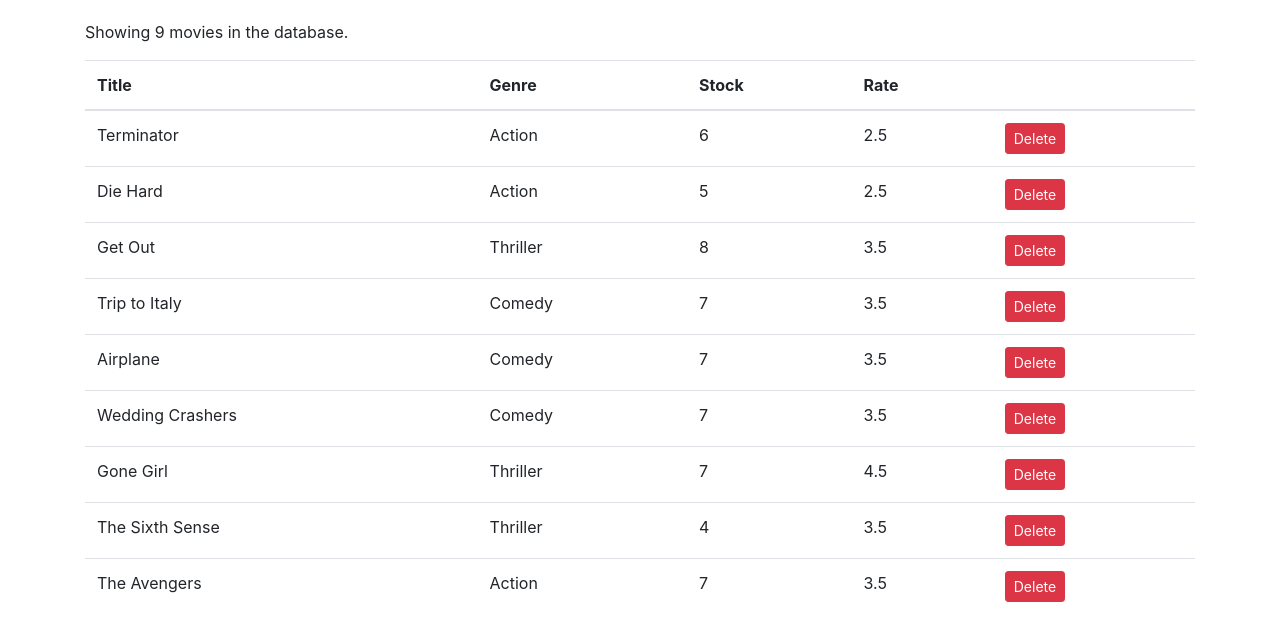
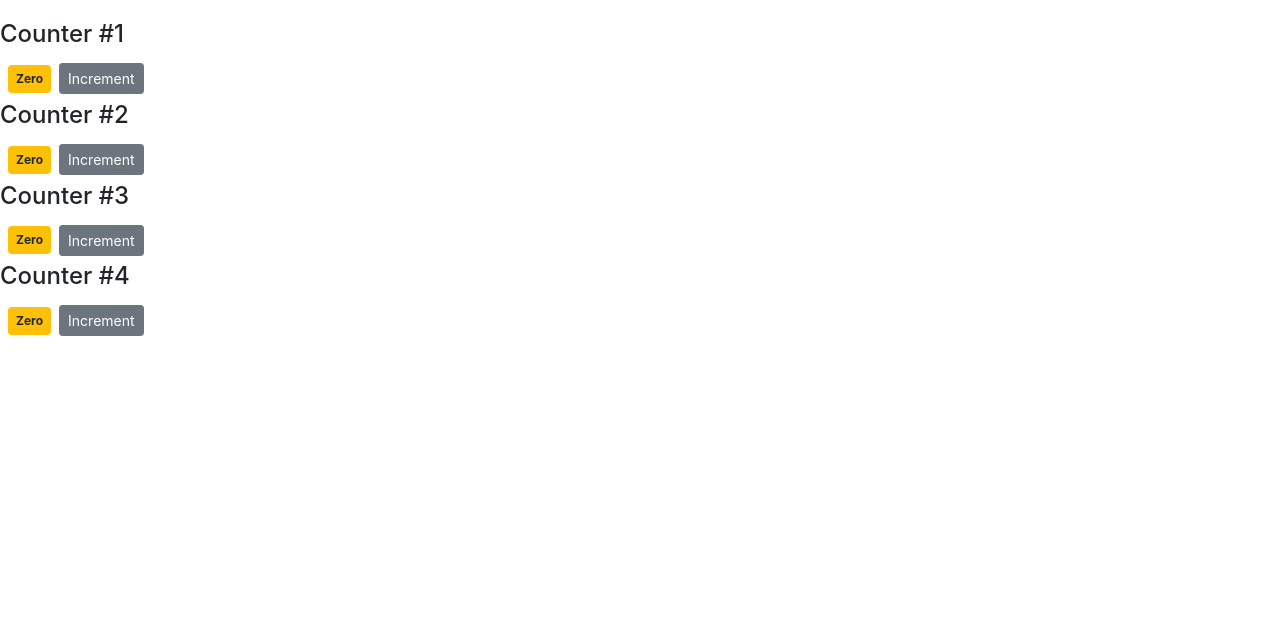
Before and after one commit to yaxue1123/react-app, a React (Create React App) app: page / in a window 1280 px wide. Shown: the top 640 px of the page. Built offline with nearby package versions, Linux system fonts and the light colour scheme.

Commit message:
compose components& pass data to components & pass children

```diff
--- a/src/components/counter.jsx
+++ b/src/components/counter.jsx
@@ -2,8 +2,7 @@
 
 class Counter extends Component {
   state = {
-    count: 1,
-    tags: ["tag1", "tag2", "tag3"]
+    value: this.props.value
   };
 
   // can replace arrow function to bind event handlers.
@@ -12,22 +11,23 @@
   //     this.handleIncrement = this.handleIncrement.bind(this);
   //   }
 
-  renderTags() {
-    if (this.state.tags.length === 0) return <p>No tag</p>;
+  // renderTags() {
+  //   if (this.state.tags.length === 0) return <p>No tag</p>;
 
-    return this.state.tags.map(tag => <li key={tag}>{tag}</li>);
-  }
+  //   return this.state.tags.map(tag => <li key={tag}>{tag}</li>);
+  // }
 
   handleIncrement = product => {
     console.log(product);
-    this.setState({ count: this.state.count + 1 });
+    this.setState({ value: this.state.value + 1 });
   };
 
   render() {
     let classes = this.getBadgeClasses();
-
+    console.log(this.props);
     return (
       <React.Fragment>
+        {this.props.children}
         <span className={classes}>{this.formatCount()}</span>
         <button
           onClick={() => this.handleIncrement({ id: 1 })}
@@ -35,21 +35,22 @@
         >
           Increment
         </button>
-        {this.state.tags.length === 0 && "Please create a new tag!"}
-        <ul>{this.renderTags()}</ul>
+        <br />
+        {/* {this.state.tags.length === 0 && "Please create a new tag!"}
+        <ul>{this.renderTags()}</ul> */}
       </React.Fragment>
     );
   }
 
   getBadgeClasses() {
     let classes = "badge m-2 p-2 badge-";
-    classes += this.state.count === 0 ? "warning" : "primary";
+    classes += this.state.value === 0 ? "warning" : "primary";
     return classes;
   }
 
   formatCount() {
-    const { count } = this.state;
-    return count === 0 ? "Zero" : count;
+    const { value } = this.state;
+    return value === 0 ? "Zero" : value;
   }
 }
 
--- /dev/null
+++ b/src/components/counters.jsx
@@ -0,0 +1,27 @@
+// this component will render a list of counters.
+import React, { Component } from "react";
+import Counter from "./counter";
+
+class Counters extends Component {
+  state = {
+    counters: [
+      { id: 1, value: 0 },
+      { id: 2, value: 0 },
+      { id: 3, value: 0 },
+      { id: 4, value: 0 }
+    ]
+  };
+  render() {
+    return (
+      <div>
+        {this.state.counters.map(counter => (
+          <Counter key={counter.id} value={counter.value}>
+            <h4>Counter #{counter.id}</h4>
+          </Counter>
+        ))}
+      </div>
+    );
+  }
+}
+
+export default Counters;
--- a/src/index.js
+++ b/src/index.js
@@ -5,8 +5,9 @@
 import * as serviceWorker from "./serviceWorker";
 import "bootstrap/dist/css/bootstrap.css";
 import "font-awesome/css/font-awesome.css";
+import Counters from "./components/counters";
 
-ReactDOM.render(<App />, document.getElementById("root"));
+ReactDOM.render(<Counters />, document.getElementById("root"));
 
 // If you want your app to work offline and load faster, you can change
 // unregister() to register() below. Note this comes with some pitfalls.
```
